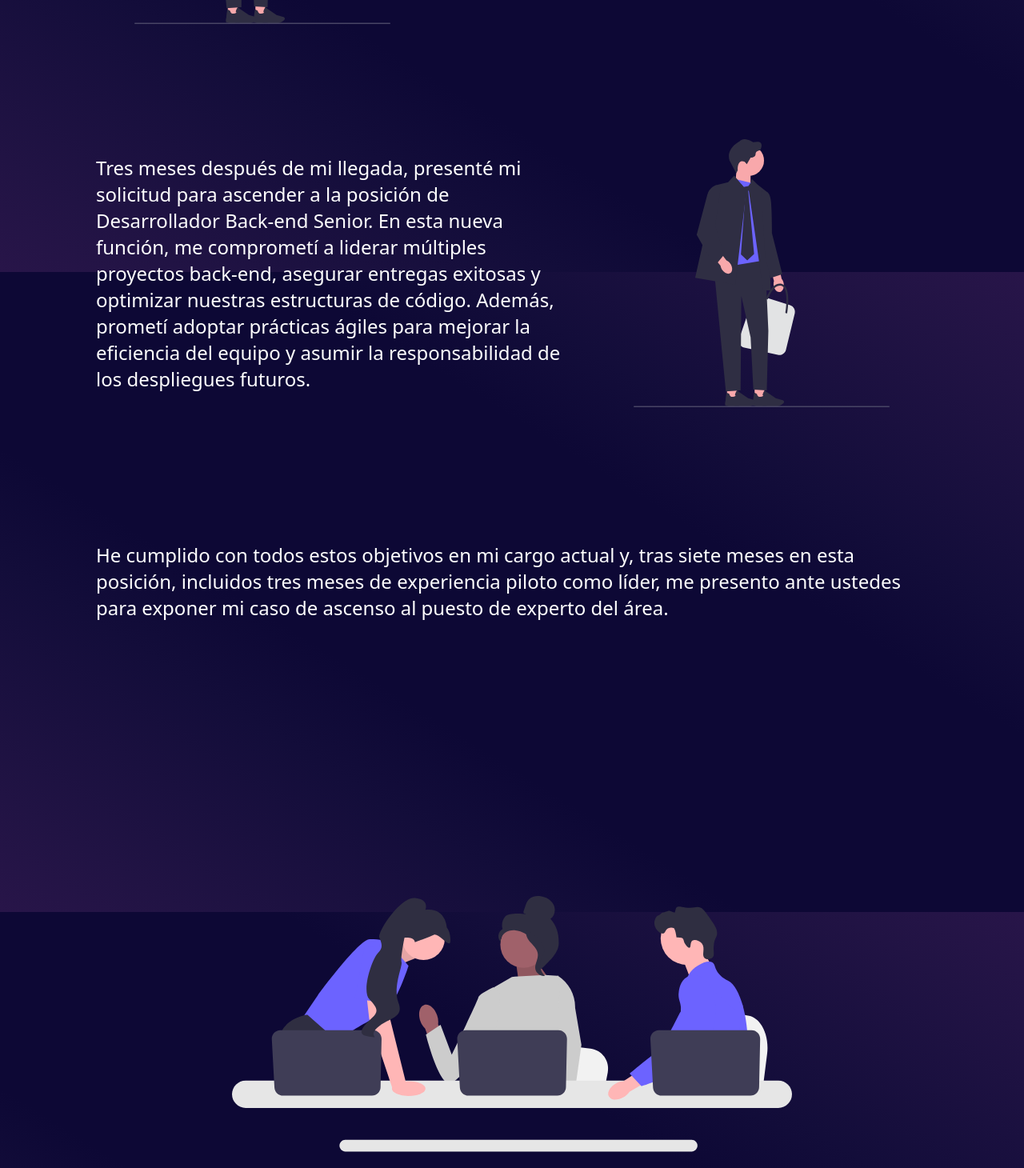
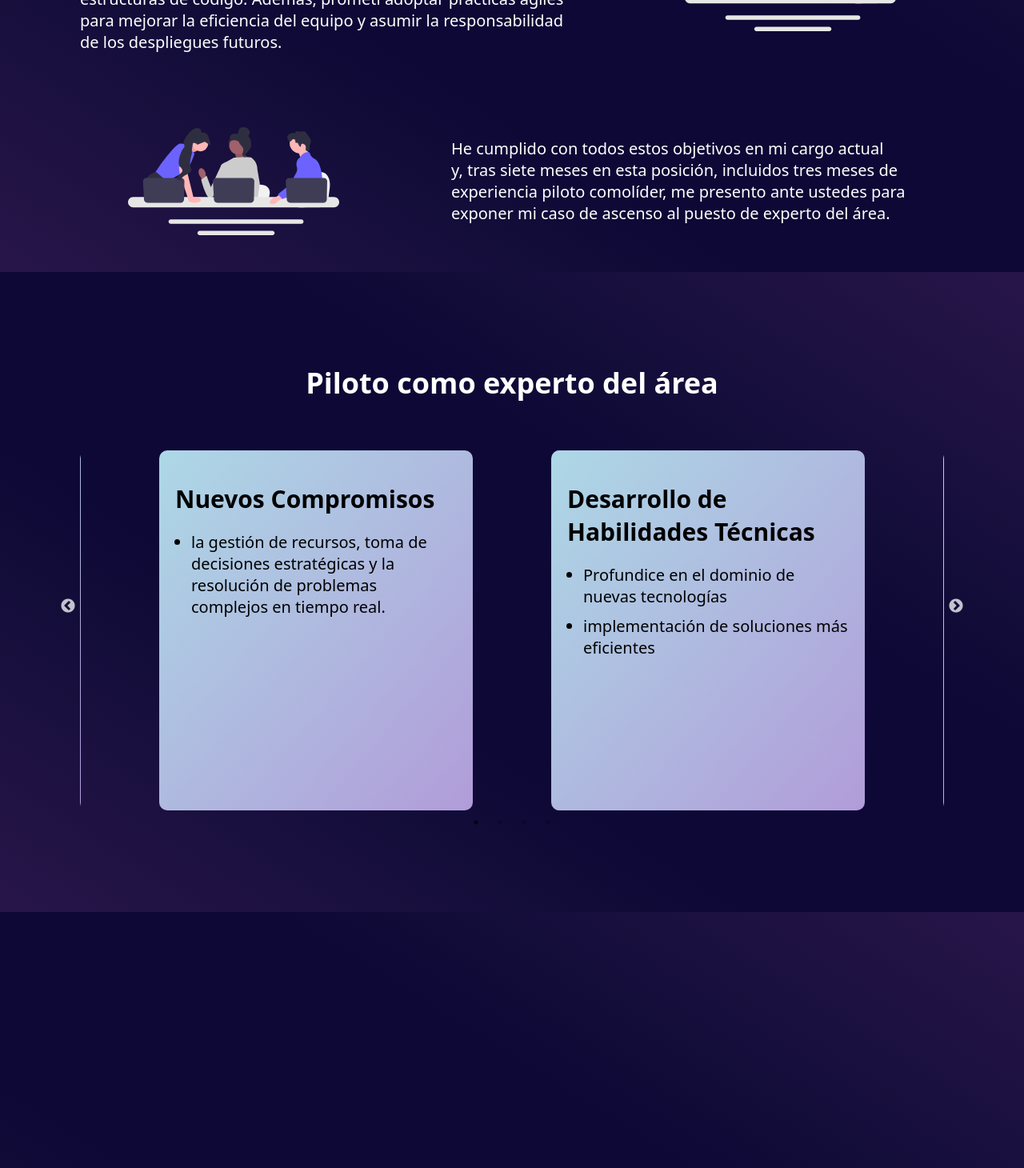
Before and after one commit to MarcosDiazYGD/landing_miguel, a React (Vite) app: page / in a window 1280 px wide. Shown: the part 1260-2720 px from the top of the page at 80% size. Built offline with nearby package versions, Linux system fonts and the light colour scheme.

Commit message:
styles for global components

```diff
--- a/src/App.css
+++ b/src/App.css
@@ -15,14 +15,13 @@
   transform: translateX(0);
 }
 
-
 html {
   font-family: system-ui, -apple-system, BlinkMacSystemFont, 'Segoe UI', Roboto,
     Oxygen, Ubuntu, Cantarell, 'Open Sans', 'Helvetica Neue', sans-serif;
   color: #fff;
   padding-inline: 5rem;
   height: 100vh;
-  font-size: 24px;
+  font-size: 20px;
   position: relative;
 }
 
@@ -97,7 +96,6 @@ section {
   justify-content: space-between;
   align-items: start;
   height: auto;
-  gap: 2rem;
 }
 
 h2 {
@@ -106,7 +104,7 @@ h2 {
 
 .flex-element {
   display: flex;
-  gap: 1rem;
+  gap: 4rem;
   justify-content: stretch;
   align-items: center;
 }
@@ -122,17 +120,16 @@ h2 {
 }
 
 .flex-element img {
-  padding: 2rem;
-  width: 40%;
+  width: clamp(300px, 30vw, 600px);
+  padding: 3rem;
 }
 
 .Confirm {
   display: flex;
-  flex-flow: column nowrap;
+  flex-direction: row-reverse;
   justify-content: space-between;
   align-items: center;
-  min-height: 100vh;
-  gap: 5rem;
+  gap: 4rem;
 }
 
 .Confirm p {
@@ -140,9 +137,7 @@ h2 {
 }
 
 .Confirm img {
-  width: min(700px, 100%);
-  max-width: 1000px;
-  height: 100%;
+  width: clamp(400px, 40vw, 700px);
 }
 
 .Piloto {
@@ -192,6 +187,7 @@ h2 {
   margin-top: 0;
   padding-bottom: 0;
   margin-bottom: 2rem;
+  height: 100vh;
 }
 
 .Logros img {
@@ -214,11 +210,12 @@ h2 {
   display: flex;
   flex-direction: column;
   align-items: center;
-  justify-content: center;
+  justify-content: space-evenly;
+  gap: 3rem;
 }
 
 .propuestas .propuestas-titulo img {
-  width: 60%;
+  width: clamp(200px, 20vw, 500px);
 }
 
 .propuestas h2 {
@@ -226,29 +223,26 @@ h2 {
   max-width: min(500px, 100%);
   font-size: clamp(2rem, 5vw, 2rem);
   text-align: center;
-  margin-bottom: 3rem;
 }
 
 .propuestas .container-propuestas {
   display: flex;
   flex-direction: column;
-  gap: 40px;
-  width: 70%;
+  gap: 1rem;
+  width: 100%;
 }
 
 .container-propuestas .propuestas-card {
   border: 1px dashed #8a3dfd;
   border-radius: 40px;
-  padding: 22px;
-  padding: 20px 50px;
-}
-
-.container-propuestas .propuestas-card p {
-  font-size: clamp(0.7rem, 1.5vw, 0.8rem);
+  padding: 1rem 1.5rem;
+  display: flex;
+  flex-direction: column-reverse;
+  font-size: clamp(0.7rem, 1vw, 0.8rem);
+  gap: 0.5rem;
 }
 
 .container-propuestas .propuestas-card span {
-  padding-top: 0.2rem;
   display: block;
   color: #d73ca9;
 }
@@ -337,11 +331,18 @@ h2 {
 
 .testimonios .testimonio-card {
   width: 80% !important;
-  background: linear-gradient(to bottom right, #57d6d4, #b19cd9);
-  padding: 2rem 1rem;
+  padding: 2rem;
   text-align: start;
   border-radius: 10px;
-  color: black;
+  color: whitesmoke;
+  background-image: linear-gradient(
+    to right,
+    #004aad,
+    #4e53be,
+    #7b5cce,
+    #a464db,
+    #cb6ce6
+  );
 }
 
 .testimonios .testimonio-card .person {
@@ -398,6 +399,11 @@ h2 {
 .kpi_section {
   margin-top: 0rem;
   margin-bottom: 0;
+  display: flex;
+  justify-content: center;
+  flex-direction: column;
+  gap: 3rem;
+  height: 100vh;
 }
 
 .cards_kpi {
@@ -709,6 +715,7 @@ h2 {
 .MisionExperto {
   display: grid;
   column-gap: 3rem;
+  row-gap: 1rem;
   grid-template-areas:
     ' texts svg'
     ' texts svg'
@@ -740,7 +747,7 @@ h2 {
 }
 
 .MisionExperto .banner img {
-  width: min(500px, 100%);
+  width: min(350px, 100%);
   padding: 2rem;
 }
 
--- a/src/App.jsx
+++ b/src/App.jsx
@@ -1,3 +1,4 @@
+import { PlanCarrera } from './components/PlanCarrera/PlanCarrera';
 import { Testimonios } from './components/testimonios/Testimonios';
 import { Indicadores } from './components/indicadores/Indicadores';
 import { Funciones } from './components/funciones/Funciones';
@@ -5,14 +6,12 @@ import { Liderazgo } from './components/liderazgo/Liderazgo';
 import { Propuestas } from './components/propuestas/Propuestas';
 import { KPI } from "./components/KPI'S/KPI";
 import Tecnologias from './components/tecnologias/Tecnologias';
-import ConfirmSection from './components/ConfirmSection';
 import Logros from './components/logros/Logros';
 import Navbar from './components/Navbar';
 import Piloto from './components/piloto/Piloto';
 import About from './components/about/About';
 import Home from './components/Home';
 import './App.css';
-import { PlanCarrera } from './components/PlanCarrera/PlanCarrera';
 import MisionExperto from './components/misionExperto/MisioExperto.jsx';
 import FadeInSection from './hooks/fadeInsection.jsx';
 
@@ -21,15 +20,12 @@ function App() {
     <>
       <Navbar />
       <FadeInSection>
-
-      <Home />
-</FadeInSection>
+        <Home />
+      </FadeInSection>
       <FadeInSection>
         <About />
       </FadeInSection>
-      <FadeInSection>
-        <ConfirmSection />
-      </FadeInSection>
+      <FadeInSection></FadeInSection>
       <FadeInSection>
         <Piloto />
       </FadeInSection>
--- a/src/components/ConfirmSection.jsx
+++ /dev/null
@@ -1,18 +0,0 @@
-import img from '../assets/img/team.svg';
-
-function ConfirmSection() {
-  return (
-    <section className='Confirm section'>
-      <p>
-        He cumplido con todos estos objetivos en mi cargo actual y, tras siete
-        meses en esta posición, incluidos tres meses de experiencia piloto como
-        líder, me presento ante ustedes para exponer mi caso de ascenso al
-        puesto de experto del área.
-      </p>
-
-      <img src={img} />
-    </section>
-  );
-}
-
-export default ConfirmSection;
--- a/src/components/about/About.jsx
+++ b/src/components/about/About.jsx
@@ -1,4 +1,5 @@
-import img from '../../assets/img/about.svg';
+import imgTeam from '../../assets/img/team.svg';
+
 import FlexElement from './FlexElement';
 function About() {
   return (
@@ -6,18 +7,25 @@ function About() {
       <h2>¿Quién soy yo?</h2>
 
       <FlexElement
-        img={img}
+        img={imgTeam}
         string={
           'Hace un año, me uní a la empresa como Desarrollador Back-end Junior. Desde mi incorporación, no solo me he enfocado en cumplir mis responsabilidades, sino que también he buscado activamente oportunidades para enfrentar desafíos mayores y contribuir significativamente tanto al equipo como a la empresa en su conjunto.'
         }
       />
 
       <FlexElement
-        img={img}
+        img={imgTeam}
         string={
           'Tres meses después de mi llegada, presenté mi solicitud para ascender a la posición de Desarrollador Back-end Senior. En esta nueva función, me comprometí a liderar múltiples proyectos back-end, asegurar entregas exitosas y optimizar nuestras estructuras de código. Además, prometí adoptar prácticas ágiles para mejorar la eficiencia del equipo y asumir la responsabilidad de los despliegues futuros.'
         }
         reverse={true}
+      />
+
+      <FlexElement
+        img={imgTeam}
+        string={
+          'He cumplido con todos estos objetivos en mi cargo actual y, tras siete meses en esta posición, incluidos tres meses de experiencia piloto comolíder, me presento ante ustedes para exponer mi caso de ascenso al puesto de experto del área.'
+        }
       />
     </section>
   );
--- a/src/components/propuestas/Propuestas.jsx
+++ b/src/components/propuestas/Propuestas.jsx
@@ -15,8 +15,9 @@ export const Propuestas = () => {
             Después de obtener la aprobación para proceder con la migración,
             lideré el proceso de implementación, asegurándome de que se llevara
             a cabo de manera eficiente y sin interrupciones en nuestras
-            operaciones diarias. <br /> <span>– Migración AWS a Drive</span>
+            operaciones diarias.
           </p>
+          <span>– Migración AWS a Drive</span>
         </div>
         <div className='propuestas-card'>
           <p>
@@ -26,9 +27,8 @@ export const Propuestas = () => {
             creamos un documento detallado que establecía procedimientos
             específicos para la gestión efectiva de nuestra infraestructura,
             incluyendo DigitalOcean y otros proveedores de servicios en la nube.{' '}
-            <br />
-            <span>- Soporte y mantenimiento de infraestructura</span>
           </p>
+          <span>- Soporte y mantenimiento de infraestructura</span>
         </div>
         <div className='propuestas-card'>
           <p>
@@ -39,9 +39,9 @@ export const Propuestas = () => {
             permite un mejor aprovechamiento de los recursos. Además, como
             proyecto sugerido por mí, lideraré la implementación del modelo LLM
             Llama-2 Meta, con el objetivo de contribuir significativamente a la
-            nueva metodología. <br />{' '}
-            <span>- Nueva Metodología y Llama-2 Meta</span>
+            nueva metodología.
           </p>
+          <span>- Nueva Metodología y Llama-2 Meta</span>
         </div>
       </div>
     </section>
```
